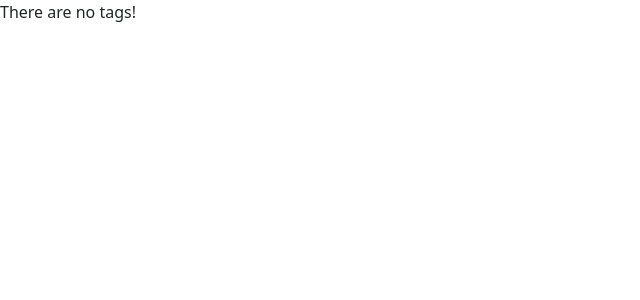
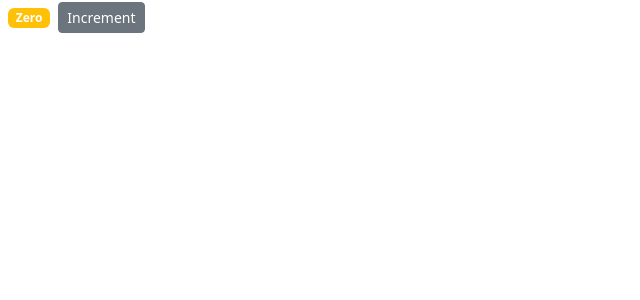
Before and after one commit to DemoClient-SP360/Javascript-html-CSS, a React (Create React App) app: page / in a window 1280 px wide. Shown: the top 300 px of the page, without its empty margins (0-640 px from the left). Built offline with nearby package versions, Linux system fonts and the light colour scheme.

Commit message:
r3_10: handling events in components

```diff
--- a/src/components/counter.jsx
+++ b/src/components/counter.jsx
@@ -2,24 +2,32 @@
 
 class Counter extends Component {
     state = {
-        count: 0,
-        tags: []
+        count: 0
     }
 
-    renderTags(){
-        if (this.state.tags.length === 0 ) return <p>There are no tags!</p>
-
-        return <ul>{this.state.tags.map(tag => <li key={tag} >{tag}</li>)}</ul>
+    handleIncrement(){
+        console.log('Increment clicked')
     }
 
     render() {
         return (
             <React.Fragment>
-                {this.renderTags()}
+                <span className={this.getBadgeClasses()}>{this.formatCount()}</span>
+                <button onClick={this.handleIncrement} className='btn btn-secondary btn-sm'>Increment</button>
             </React.Fragment>
-
         );
     }
+
+    getBadgeClasses(){
+        let classes = "badge m-2 bg-"
+        classes += this.state.count === 0 ? "warning" : "primary"
+        return classes
+    }
+
+    formatCount() {
+        const count = this.state.count;
+        return count === 0 ? 'Zero' : count
+    };
 }
 
 export default Counter;
```
